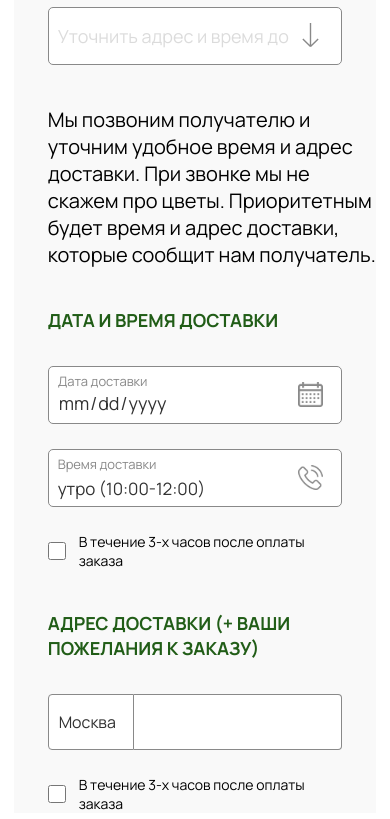
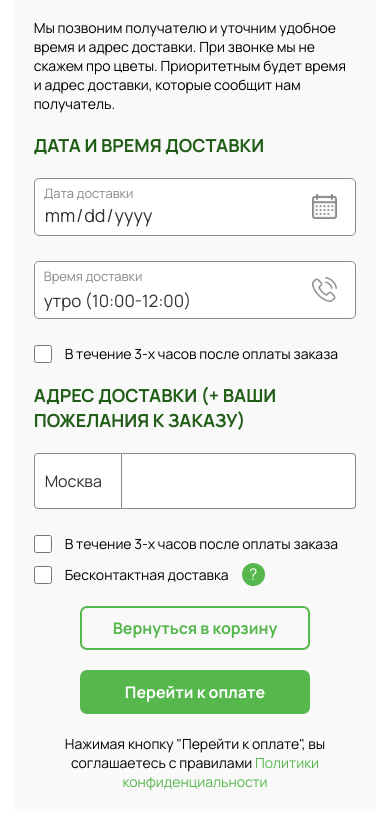
Before and after one commit to ntx03/flower-shop, a React (Create React App) app: page /order in a window 390 px wide. Shown: the part 1925-2744 px from the top of the page. Built offline with nearby package versions, Linux system fonts and the light colour scheme.

Commit message:
section order

```diff
--- a/src/component/BasketOrderRegistration/BasketOrderRagistration.tsx
+++ b/src/component/BasketOrderRegistration/BasketOrderRagistration.tsx
@@ -1,4 +1,5 @@
 import './BasketOrderRegistration.scss';
+import '../Basket/Basket.scss';
 import React from 'react';
 import Header from '../Header/Header';
 import { orderCard } from '../../utils/constantsBasketPage';
@@ -182,10 +183,22 @@ function BasketOrderRegistration() {
                             </div>
 
                         </div>
-                        <div className='order__form-title-checkbox-container'>
-                            <input className='order__form-checkbox-delivery' type="checkbox" checked={checkboxTheeHouers} onChange={() => { SetCheckboxTheeHouers(!checkboxTheeHouers) }} />
-                            <p className='order__form-checkbox-text-delivery'>В течение 3-х часов после оплаты заказа</p>
+                        <div className='order__form-title-checkbox-container-box'>
+                            <div className='order__form-title-checkbox-container'>
+                                <input className='order__form-checkbox-delivery' type="checkbox" checked={checkboxTheeHouers} onChange={() => { SetCheckboxTheeHouers(!checkboxTheeHouers) }} />
+                                <p className='order__form-checkbox-text-delivery'>В течение 3-х часов после оплаты заказа</p>
+                            </div>
+                            <div className='order__form-title-checkbox-container-delivery'>
+                                <input className='order__form-checkbox-delivery' type="checkbox" checked={checkboxTheeHouers} onChange={() => { SetCheckboxTheeHouers(!checkboxTheeHouers) }} />
+                                <p className='order__form-checkbox-text-delivery'>Бесконтактная доставка</p>
+                                <p className='basket__check-box-item-information' title='привет'>?</p>
+                            </div>
                         </div>
+                    </div>
+                    <div className='order__form-button-box'>
+                        <button className='order__form-button-basket'>Вернуться в корзину</button>
+                        <button className='order__form-button-pay'>Перейти к оплате</button>
+                        <p className='order__form-politica-text'>Нажимая кнопку "Перейти к оплате", вы соглашаетесь с правилами <span className='order__form-politica-text-span'>Политики конфиденциальности</span></p>
                     </div>
                 </form>
 
--- a/src/component/BasketOrderRegistration/BasketOrderRegistration.scss
+++ b/src/component/BasketOrderRegistration/BasketOrderRegistration.scss
@@ -136,13 +136,27 @@
     margin: auto 0 auto 0;
     text-transform: uppercase;
 }
-
+.order__form-title-checkbox-container-box {
+    display: flex;
+    flex-direction: column;
+    gap: 24px;
+    margin-top: 10px;
+}
 .order__form-title-checkbox-container {
     display: grid;
     grid-template-columns: min-content 1fr;
     gap: 13px;
     margin: 0;
 }
+
+.order__form-title-checkbox-container-delivery {
+    display: grid;
+    gap: 13px;
+    grid-template-columns: min-content max-content min-content;
+    // margin: 18px 18px 50px auto;
+    max-width: 289px;
+}
+
 .order__form-checkbox {
     margin: auto 0 auto 0;
     height: 14px;
@@ -277,7 +291,7 @@
     font-size: 20px;
     line-height: 27px;
     max-width: 1032px;
-    margin: 33px auto 40px 34px;
+    margin: 33px 34px 40px 34px;
     padding: 0;
     text-align: start;
 }
@@ -307,6 +321,13 @@
     gap: 25px;
     margin: 33px 34px 0 34px;
 }
+.order__form-input-container-three {
+    max-width: 100%;
+    display: grid;
+    grid-template-columns: 1fr auto;
+    gap: 25px;
+    margin: 18px 34px 0 34px;
+}
 
 .input__container {
     width: 100%;
@@ -322,6 +343,64 @@
     border-top-left-radius: 4px;
     background-color: #ffffff;
     box-sizing: border-box;
+}
+
+.order__form-button-box {
+    display: grid;
+    grid-template-columns: min-content min-content 1fr;
+    margin: 50px 20px 50px 34px;
+    gap: 20px;
+    //flex-wrap: wrap;
+}
+.order__form-button-basket {
+    width: 299px;
+    height: 54px;
+    border-radius: 7px;
+    border: 2px solid #55b74c;
+    background-color: inherit;
+    font-size: 20px;
+    line-height: 27px;
+    font-weight: 700;
+    text-align: center;
+    //padding: 10px 0px 0px 0px;
+    color: #55b74c;
+    margin: auto 0px auto 0px;
+    &:hover {
+        cursor: pointer;
+    }
+}
+
+.order__form-button-pay {
+    width: 269px;
+    height: 54px;
+    border-radius: 7px;
+    border: none;
+    background-color: #55b74c;
+    font-size: 20px;
+    line-height: 27px;
+    font-weight: 700;
+    text-align: center;
+    //padding: 10px 0px 0px 0px;
+    color: #ffffff;
+    margin: auto 15px auto 15px;
+    &:hover {
+        cursor: pointer;
+    }
+}
+
+.order__form-politica-text {
+    padding: 0;
+    margin: 0;
+    font-size: 15px;
+    line-height: 21px;
+    max-width: 393px;
+    height: min-content;
+    text-align: start;
+    margin: auto 0px auto 0px;
+    &-span {
+        color: #55b74c;
+        cursor: pointer;
+    }
 }
 
 @media (max-width: 1330px) {
@@ -347,6 +426,16 @@
 @media (max-width: 1206px) {
     .order__check-box-container {
         justify-content: center;
+    }
+}
+@media (max-width: 1024px) {
+    .order__form-button-box {
+        display: grid;
+        grid-template-columns: 1fr 1fr;
+        margin: 50px 20px 50px 34px;
+        gap: 20px;
+        justify-items: center;
+        //flex-wrap: wrap;
     }
 }
 
@@ -378,6 +467,16 @@
     .order {
         margin: 20px auto 20px auto;
     }
+    .order__form-button-box {
+        display: grid;
+        grid-template-columns: 1fr;
+        margin: 50px 20px 50px 34px;
+        gap: 20px;
+        align-items: center;
+    }
+    .order__form-politica-text {
+        text-align: center;
+    }
 }
 @media (max-width: 600px) {
     .order__list-title {
@@ -387,6 +486,24 @@
         display: flex;
         flex-direction: column;
         gap: 20px;
+    }
+
+    .order__form-text {
+        font-size: 14px;
+        line-height: 19px;
+        margin: 0px 20px 0 20px;
+    }
+
+    .order__form-title-container {
+        margin: 20px 0px 0px 20px;
+    }
+
+    .order__form-input-container {
+        margin: 20px 20px 20px 20px;
+    }
+
+    .order__form-input-container-two {
+        margin: 20px 20px 0px 20px;
     }
 }
 @media (max-width: 500px) {
@@ -430,4 +547,38 @@
         font-size: 14px;
         line-height: 19px;
     }
+    .input_adress {
+        width: 90%;
+    }
+    .order__form-title-checkbox-container-box {
+        gap: 10px;
+        margin-top: 0px;
+    }
+
+    .order__form-button-box {
+        display: grid;
+        grid-template-columns: 1fr;
+        margin: 20px 20px 20px 20px;
+        gap: 20px;
+        align-items: center;
+    }
+
+    .order__form-button-basket {
+        width: 230px;
+        height: 44px;
+        font-size: 16px;
+        line-height: 21px;
+    }
+
+    .order__form-button-pay {
+        width: 230px;
+        height: 44px;
+        font-size: 16px;
+        line-height: 21px;
+    }
+
+    .order__form-politica-text {
+        font-size: 14px;
+        line-height: 19px;
+    }
 }
--- a/src/component/Navigation/Navigation.css
+++ b/src/component/Navigation/Navigation.css
@@ -20,7 +20,7 @@
 .navigation_open {
     width: 100vw;
     background-color: #56C54B;
-
+    z-index: 2;
     display: flex;
     opacity: 1;
     visibility: visible;
```
